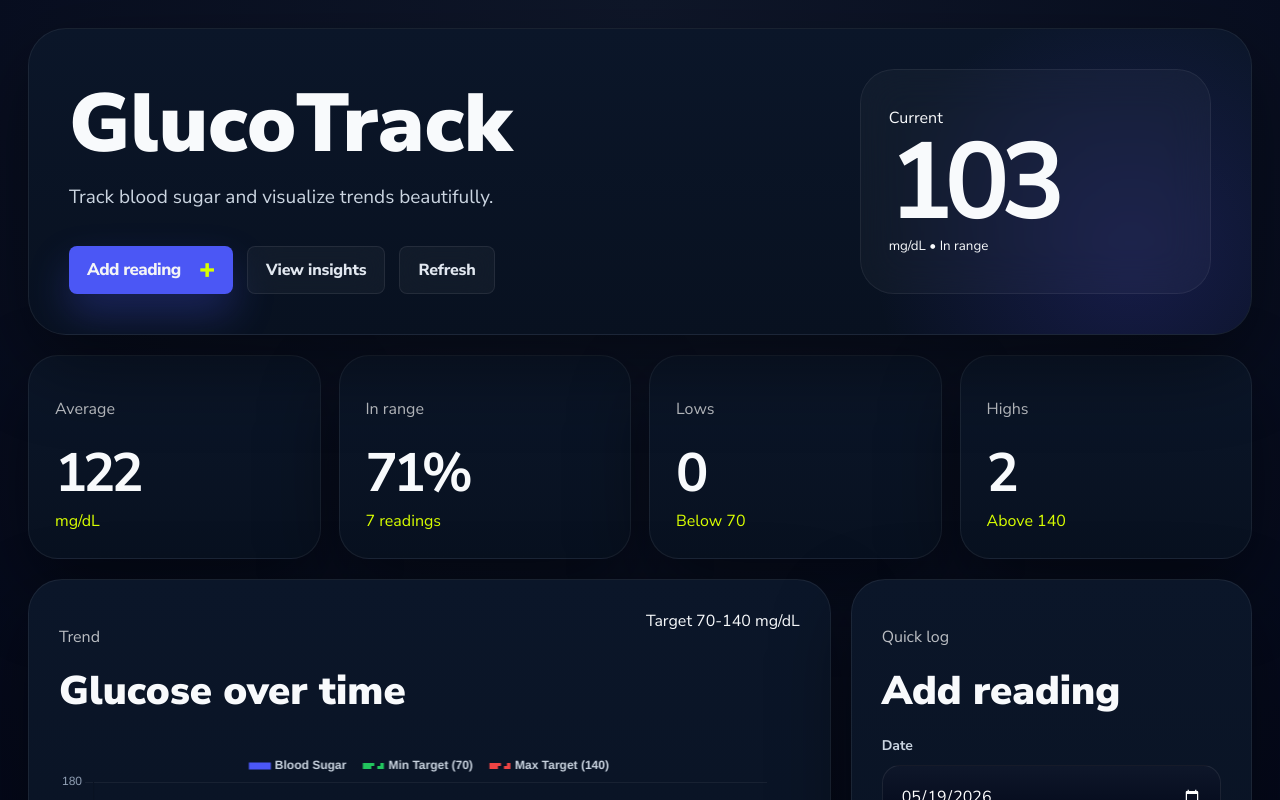
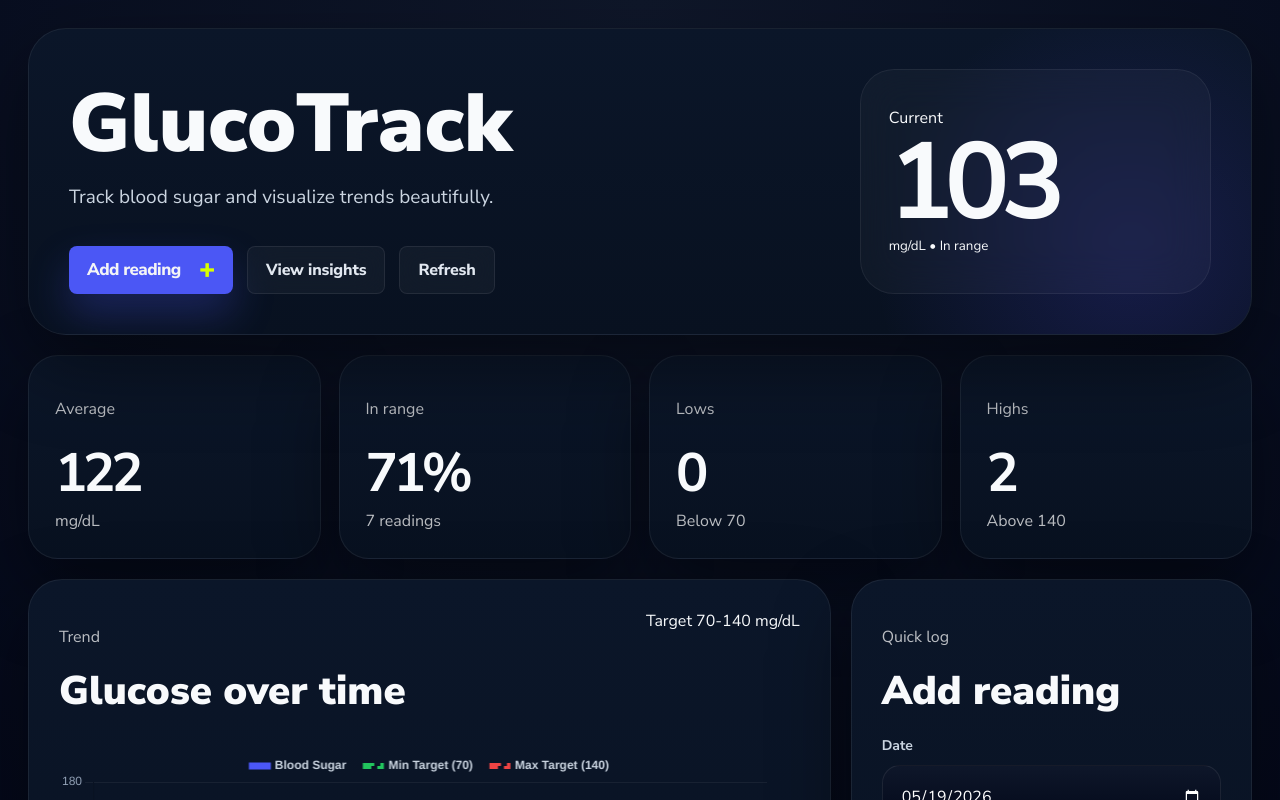
Before and after one commit to eeshdarthvader/gluco-track, a React (Vite) app: page / in a window 1280 px wide. Shown: the top 800 px of the page. Built offline with nearby package versions, Linux system fonts and the light colour scheme; no server answers; the database is empty; the HTML template or start-up script is replaced by a standard one.

Commit message:
Update index.css

```diff
--- a/src/index.css
+++ b/src/index.css
@@ -49,7 +49,7 @@ canvas{max-width:100%!important}
     overflow:hidden
 }
 .subheading-insights{
-    color: #d9ff00
+    color: #ffffffb8
 }
 .hero:before{
     content:'';
```
